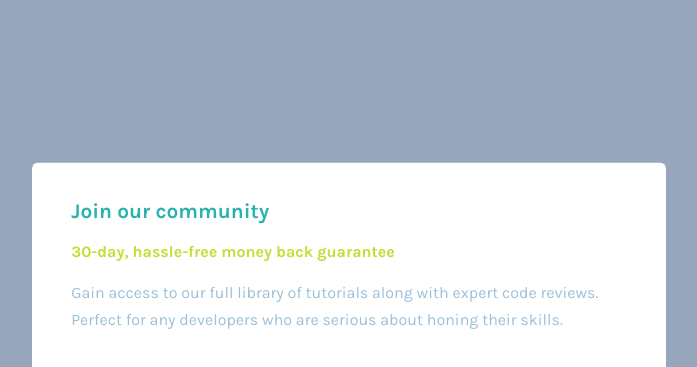
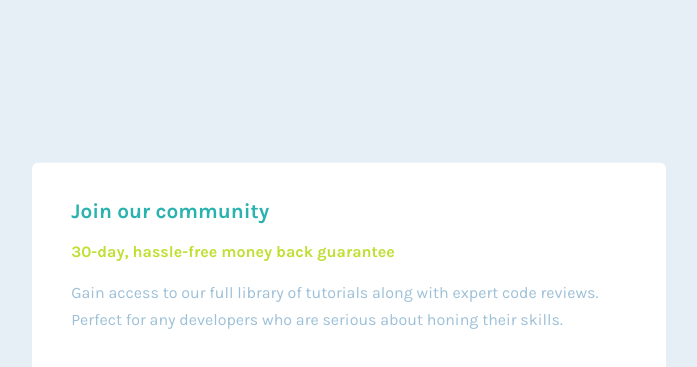
Before and after one commit to zyq-m/single-price-grid, a plain HTML site: page index.html in a window 1280 px wide. Shown: the top 367 px of the page, without its empty margins (291-988 px from the left). Drawn offline with Linux system fonts and the light colour scheme.

Commit message:
change background color

```diff
--- a/app/scss/_globals.scss
+++ b/app/scss/_globals.scss
@@ -14,7 +14,7 @@ body {
     padding: 0;
     font-family: 'Karla', sans-serif;
     line-height: 1.3;
-    background-color: $blue;
+    background-color: $lBlue;
 }
 
 @mixin centered {
--- a/app/scss/_variables.scss
+++ b/app/scss/_variables.scss
@@ -3,6 +3,7 @@ $lCyan: hsl(179, 62%, 46%);
 $yellow: hsl(71, 73%, 54%);
 $lGray: hsl(204, 43%, 73%);
 $blue: hsl(218, 22%, 67%);
+$lBlue: rgba(230, 239, 246, 1);
 $white: hsl(0, 0%, 100%);
 $dWhite: hsl(0, 0%, 90%);
 $paddingX: 1.5rem;
```
Also changed, not shown: dist/style.css, 1 other file.
